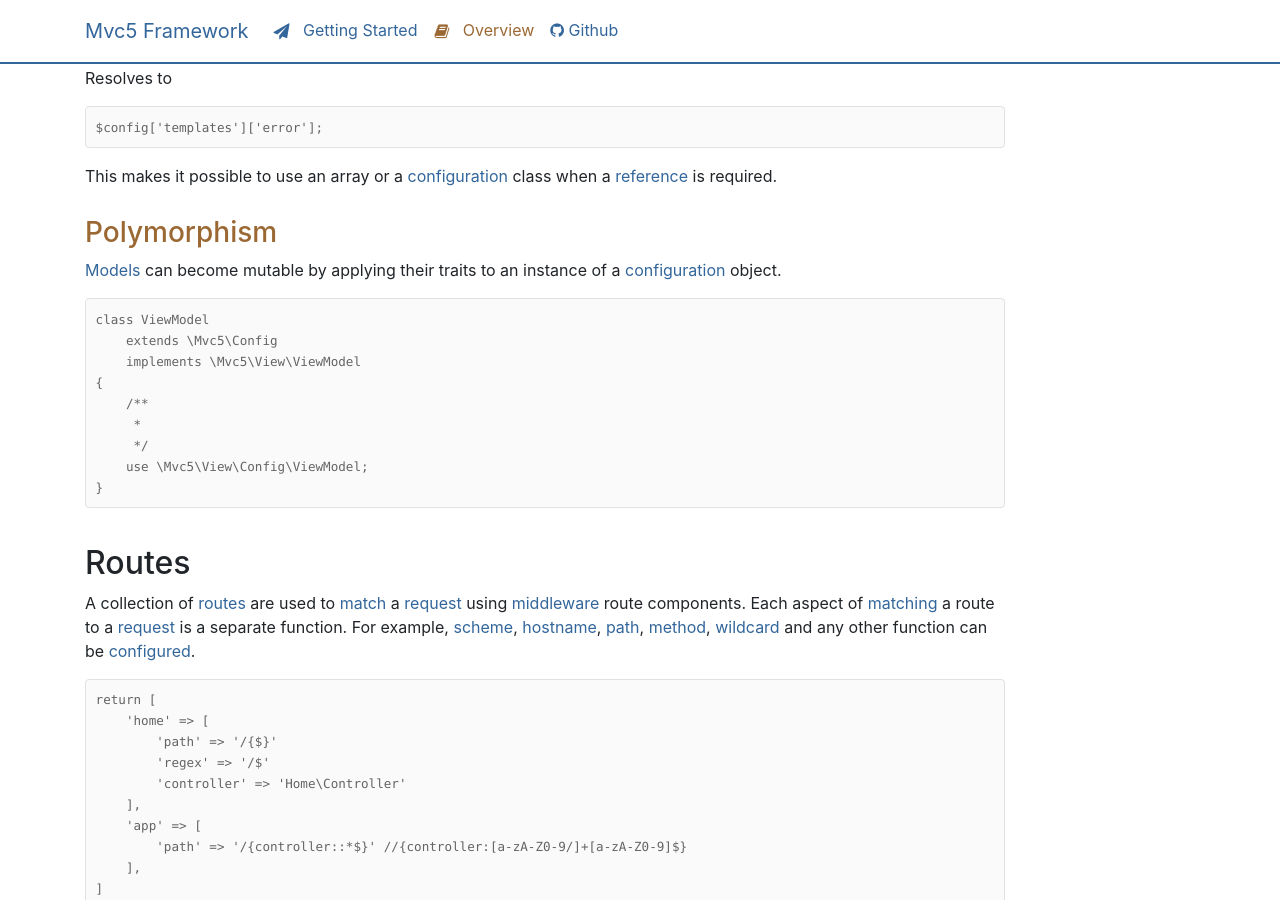
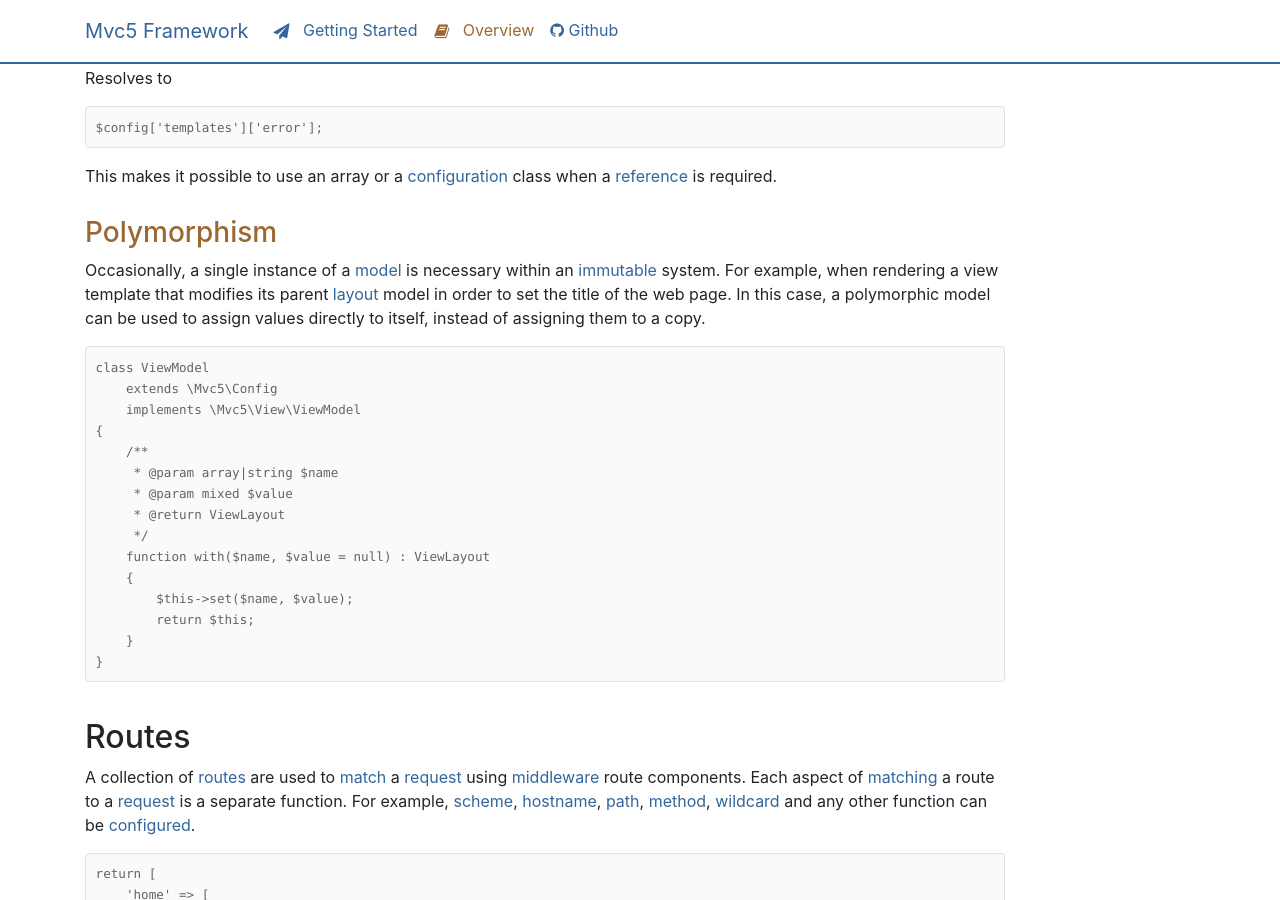
Before and after one commit to mvc5/mvc5.github.io, a Jekyll site: the page built from overview/index.md, in a window 1280 px wide and 900 px high, scrolled down 5162 px. Built offline with Jekyll 4.4.1, drawn with Linux system fonts in a browser that asks for light colours; nearby versions of some CDN libraries.

Commit message:
polymorphism

````diff
--- a/overview/models.md
+++ b/overview/models.md
@@ -114,15 +114,21 @@
 ```
 This makes it possible to use an array or a [configuration](https://github.com/mvc5/mvc5/blob/master/src/Config/Configuration.php) class when a [reference](http://php.net/manual/en/language.references.php) is required.
 ### Polymorphism
-[Models](https://github.com/mvc5/mvc5/blob/master/src/Config/Model.php) can become mutable by applying their traits to an instance of a [configuration](https://github.com/mvc5/mvc5/blob/master/src/Config.php) object.
+Occasionally, a single instance of a [model](https://github.com/mvc5/mvc5/blob/master/src/Config/Model.php) is necessary within an [immutable](#immutable) system. For example, when rendering a view template that modifies its parent [layout](#template-layouts) model in order to set the title of the web page. In this case, a polymorphic model can be used to assign values directly to itself, instead of assigning them to a copy.
 ```php
 class ViewModel
     extends \Mvc5\Config
     implements \Mvc5\View\ViewModel
 {
     /**
-     *
+     * @param array|string $name
+     * @param mixed $value
+     * @return ViewLayout
      */
-    use \Mvc5\View\Config\ViewModel;
+    function with($name, $value = null) : ViewLayout
+    {
+        $this->set($name, $value);
+        return $this;
+    }
 }
 ```
````
Also changed, not shown: other parts of overview/models.md (+1 -1 lines).
